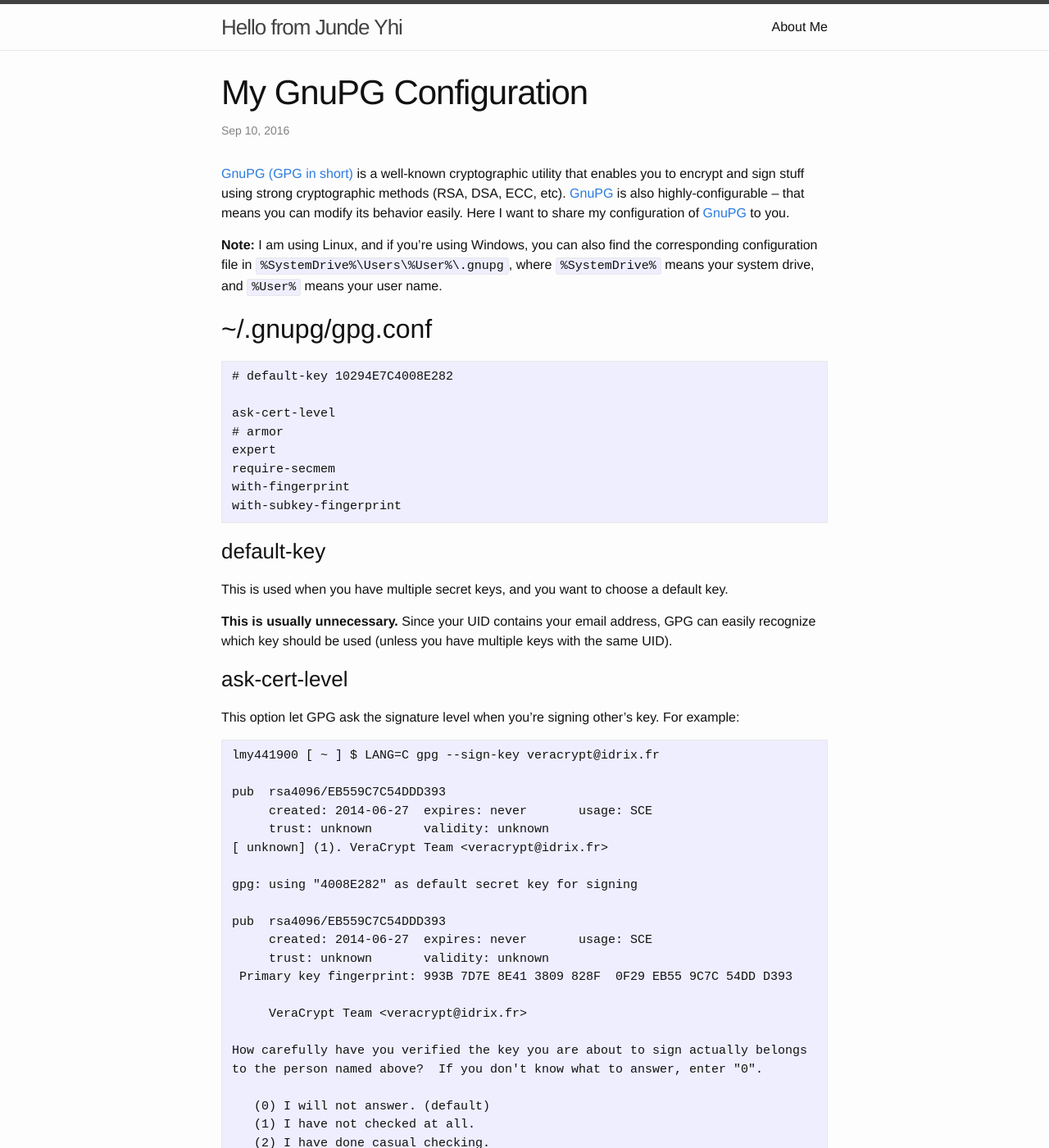
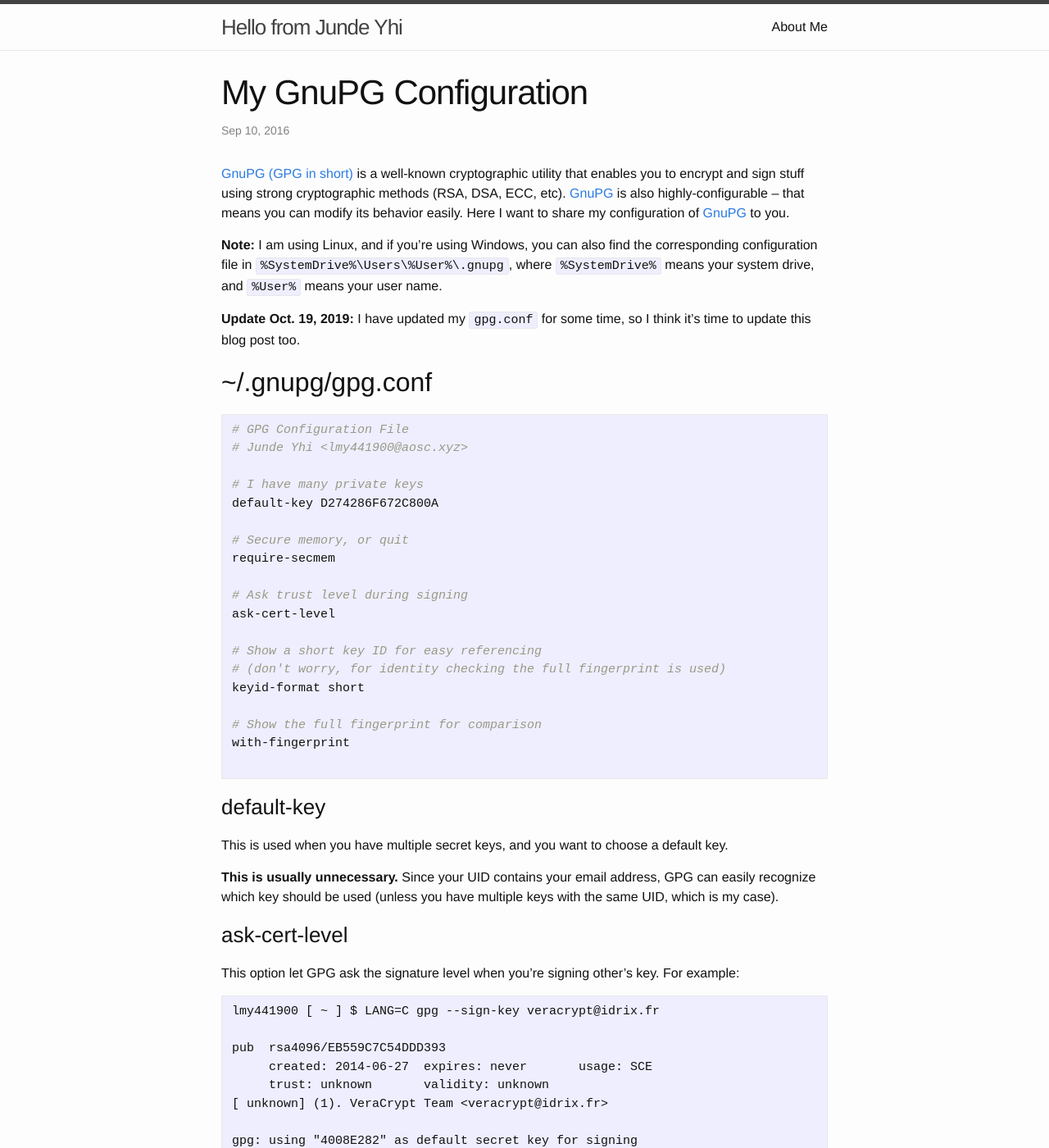
Before and after one commit to lmy441900/lmy441900.github.io, a Jekyll site: the page built from _posts/2016-09-10-my-gpg-configuration.md, in a window 1280 px wide and 1400 px high. Shown: the whole window at 82% size. Built offline with Jekyll 4.4.1, drawn with Linux system fonts in a browser that asks for light colours; some of the changed text lies outside the part shown.

Commit message:
my-gpg-configuration: update

````diff
--- a/_posts/2016-09-10-my-gpg-configuration.md
+++ b/_posts/2016-09-10-my-gpg-configuration.md
@@ -9,24 +9,37 @@
 
 **Note:** I am using Linux, and if you're using Windows, you can also find the corresponding configuration file in `%SystemDrive%\Users\%User%\.gnupg`, where `%SystemDrive%` means your system drive, and `%User%` means your user name.
 
+**Update Oct. 19, 2019:** I have updated my `gpg.conf` for some time, so I think it's time to update this blog post too.
+
 ## ~/.gnupg/gpg.conf
 
-```
-# default-key 10294E7C4008E282
+```conf
+# GPG Configuration File
+# Junde Yhi <lmy441900@aosc.xyz>
 
+# I have many private keys
+default-key D274286F672C800A
+
+# Secure memory, or quit
+require-secmem
+
+# Ask trust level during signing
 ask-cert-level
-# armor
-expert
-require-secmem
+
+# Show a short key ID for easy referencing
+# (don't worry, for identity checking the full fingerprint is used)
+keyid-format short
+
+# Show the full fingerprint for comparison
 with-fingerprint
-with-subkey-fingerprint
+
 ```
 
 ### default-key
 
 This is used when you have multiple secret keys, and you want to choose a default key.
 
-**This is usually unnecessary.** Since your UID contains your email address, GPG can easily recognize which key should be used (unless you have multiple keys with the same UID).
+**This is usually unnecessary.** Since your UID contains your email address, GPG can easily recognize which key should be used (unless you have multiple keys with the same UID, which is my case).
 
 ### ask-cert-level
 
@@ -64,11 +77,13 @@
 
 ### armor (or armour)
 
-This let GPG put ASCII-armored results. ~~By deafult GPG puts binary results (and even to `stdout`!).~~ Use ASCII text makes your encrypted or signed file more explicit about what it is.
+This let GPG put ASCII-armored results. By deafult GPG puts binary results (and even to `stdout`!). Use ASCII text makes your encrypted or signed file more explicit about what it is.
 
-Update: GPG is now smart enough...
+Update: ~~GPG is now smart enough...~~ **GPG still puts binary data to stdout...** The ASCII armoured text is more bloated than the binary format, so if you are encrypting or signing a big file, change it back.
 
 ### expert
+
+**Update: I don't recommend this anymore. This option also disables some check on "insane" operations, so for key generation I recommend adding `--expert` manually.**
 
 This option enables GPG to use new features (though those will be not so recommended, for compability reasons), such as ECC keypair generating.
 
@@ -121,11 +136,9 @@
 
 This option turns the long ID displayed in `--list-keys` into the full key fingerprint. It's easier to read.
 
-**DO NOT USE SHORT KEY ID. YOU HAVE BEEN WARNED.** (Collision can happen)
-
 ### with-subkey-fingerprint
 
-Let GPG show subkeys' fingerprints too.
+Let GPG show subkeys' fingerprints too. **I don't use this option anymore, since it makes the key list longer and harder to read.**
 
 ## ~/.gnupg/dirmngr.conf
 
````
